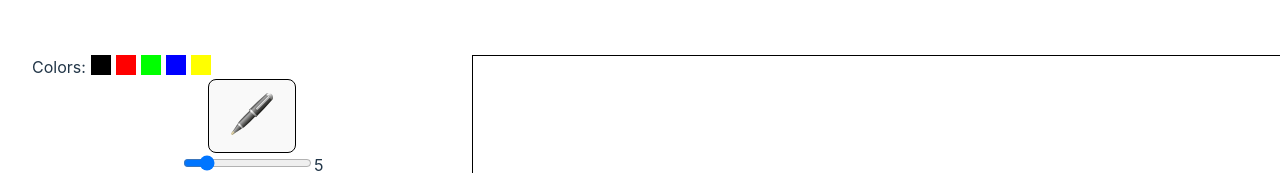
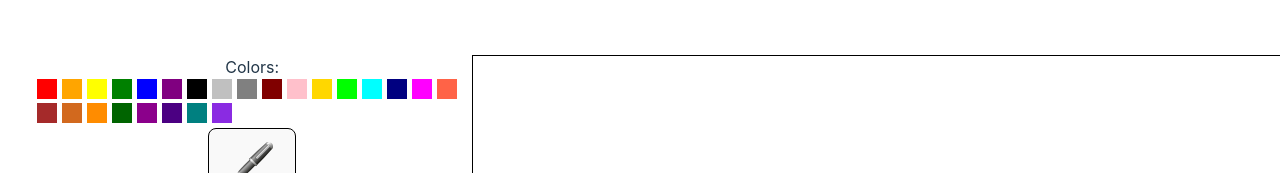
Before and after one commit to nikhil-tiwary61/drawing-board, a React (Vite) app: page / in a window 1280 px wide. Shown: the top 173 px of the page. Built offline with nearby package versions, Linux system fonts and the light colour scheme.

Commit message:
add more colors and change dispatch of handleDrawing function

```diff
--- a/src/App.css
+++ b/src/App.css
@@ -23,6 +23,9 @@ canvas {
 /* toolbar styles */
 .toolbar {
   display: flex;
+  flex-wrap: wrap;
+  row-gap: 4px;
+  margin-bottom: 5px;
 }
 
 .color-option {
--- a/src/components/Canvas.jsx
+++ b/src/components/Canvas.jsx
@@ -45,7 +45,7 @@ export default function Canvas({
       const currentY = e.nativeEvent.offsetY;
 
       dispatch({
-        type: "START_DRAWING",
+        type: "DRAW",
         payload: { x: currentX, y: currentY },
       });
       drawLine(currentX, currentY);
--- a/src/components/ToolBar.jsx
+++ b/src/components/ToolBar.jsx
@@ -9,12 +9,38 @@ export default function ToolBar({
   eraserSize,
   changeEraserSize,
 }) {
-  const colors = ["#000000", "#ff0000", "#00ff00", "#0000ff", "#ffff00"];
+  const colors = [
+    "#FF0000",
+    "#FFA500",
+    "#FFFF00",
+    "#008000",
+    "#0000FF",
+    "#800080",
+    "#000000",
+    "#C0C0C0",
+    "#808080",
+    "#800000",
+    "#FFC0CB",
+    "#FFD700",
+    "#00FF00",
+    "#00FFFF",
+    "#000080",
+    "#FF00FF",
+    "#FF6347",
+    "#A52A2A",
+    "#D2691E",
+    "#FF8C00",
+    "#006400",
+    "#8B008B",
+    "#4B0082",
+    "#008080",
+    "#8A2BE2",
+  ];
 
   return (
     <div className="toolbox">
+      <div>Colors:</div>
       <div className="toolbar">
-        <span>Colors:</span>
         {colors.map((color, index) => {
           return (
             <div
```
